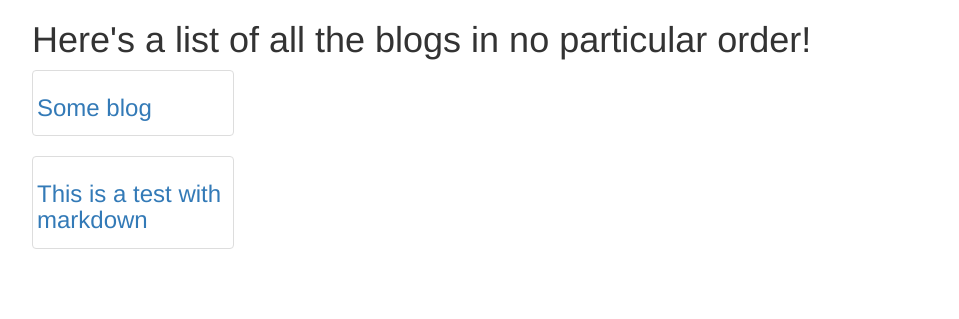
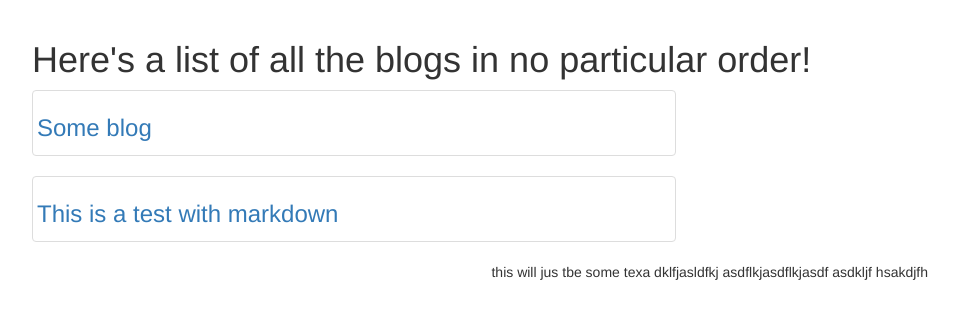
Before and after one commit to ErikBZ/instant-crush, a Django app: page /blog/ in a window 1280 px wide. Shown: the part 42-361 px from the top of the page, without its empty margins (160-1119 px from the left). Run offline with Django 3.2, Linux system fonts and the light colour scheme; data comes from the database, SQL or seed files in the repository; some libraries are stand-ins or nearby versions.

Commit message:
Fixes div sidebar issue. Adds gitignore to ignore .pyc and .swp files. i should probably add more stuff to it but i don't know off the top of my head. probably images once i have those

```diff
--- a/blog/static/css/base.css
+++ b/blog/static/css/base.css
@@ -5,7 +5,7 @@
     min-height: 40px;
 }
 
-nav{
+.nav{
     list-style-type: none;
 }
 
@@ -16,3 +16,18 @@ li.nav-item{
 li.nav-item a{
     display:block;
 }
+
+.view{
+    width:70%;
+    margin:auto;
+}
+
+/* content stuff */
+.content{
+    float:left;
+}
+
+/* side bar stuff */
+.sidebar{
+    float:right;
+}
--- a/templates/base.html
+++ b/templates/base.html
@@ -12,16 +12,24 @@
 </head>
 
 <body>
-    <div id="navbar" class="navbar navbar-default">
+    <nav id="navbar" class="navbar navbar-default">
         <div class="navbar-header navbar-left">
             <ul class="nav">
                 <li class="nav-item"><a href="">My Projects</a></li>
                 <li class="nav-item"><a href="">Contact Me</a></li>
             </ul>
         </div>
-    </div> <!-- navbar-default -->
+    </nav> <!-- navbar-default -->
 
-    <div class='content' style="margin:auto;width:70%"> {% block content %}
-        {% endblock content %}
+    <div class='view'>
+        <div class='content'>
+            {% block content %}
+            {% endblock content %}
+        </div>
+        <div class='sidebar'>
+            <p> this will jus tbe some texa dklfjasldfkj
+            asdflkjasdflkjasdf asdkljf hsakdjfh
+            <p>
+        </div>
     </div>
 </body>
--- a/templates/blog_list.html
+++ b/templates/blog_list.html
@@ -10,7 +10,7 @@
 
     <!-- all the available blogs -->
     <div class="row">
-        <div class="col-xs-6 col-md-3">
+        <div class="col-xs-12 col-md-10">
         {% for obj in objects %}
             <div class="thumbnail">
                 <h3><a href='{{ obj.get_url }}'> {{ obj.title }}</a></h3>
```
Also changed, not shown: 2 other files.
